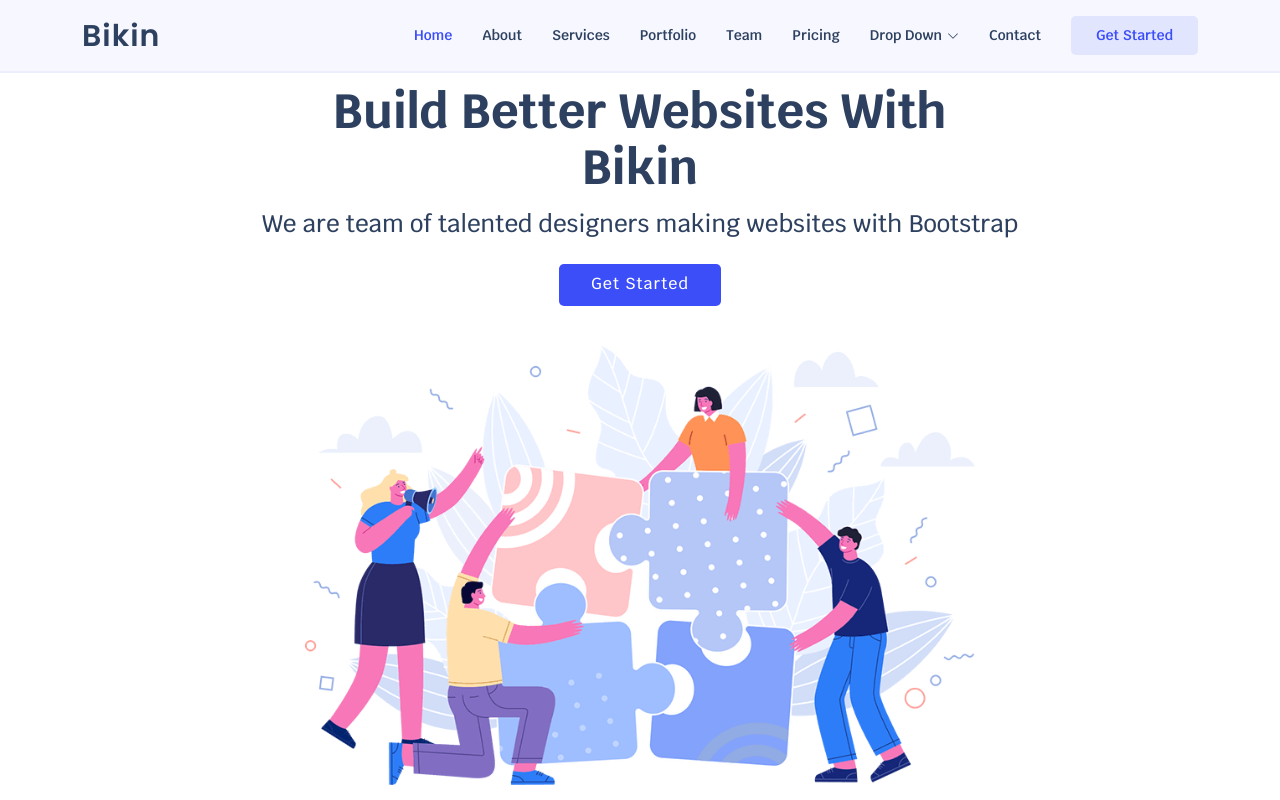
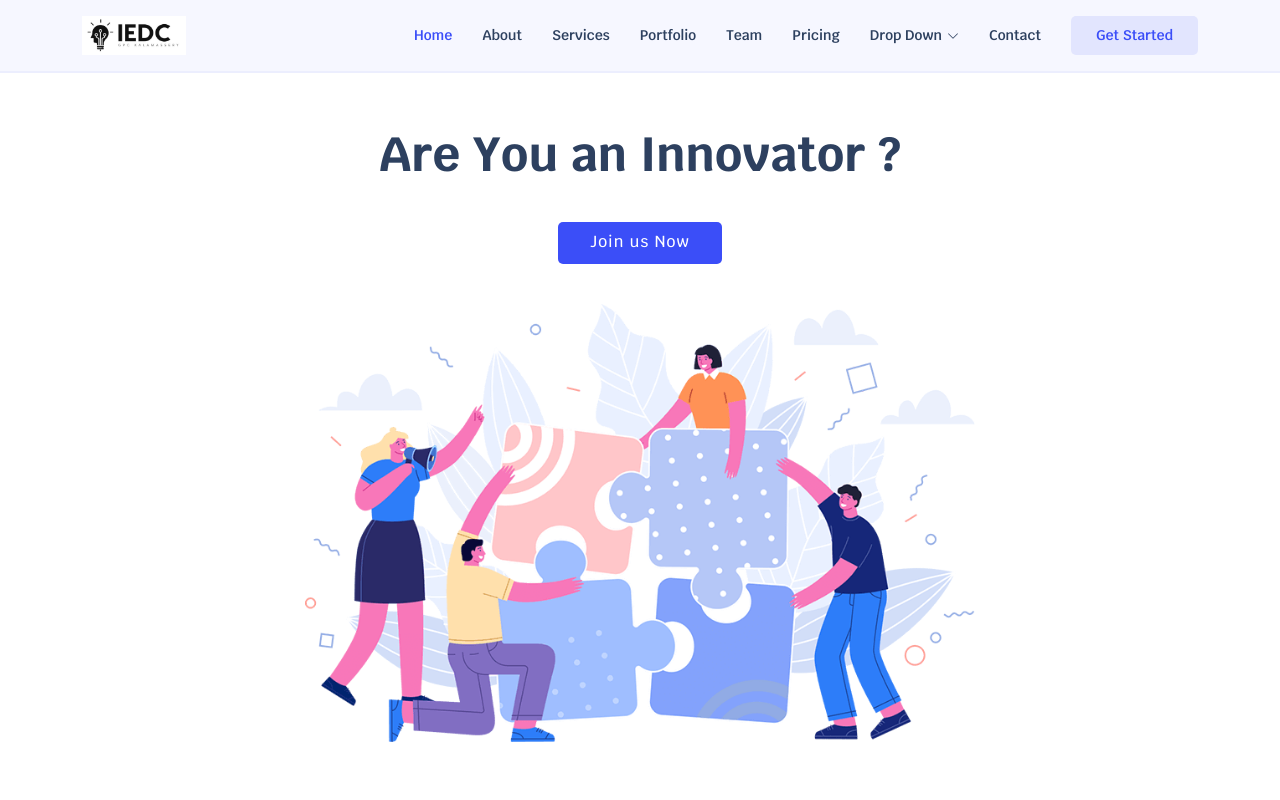
Before and after one commit to nihalmohammedm/iedc, a plain HTML site: page index.html in a window 1280 px wide. Shown: the top 800 px of the page. Drawn offline with nearby package versions, Linux system fonts and the light colour scheme.

Commit message:
added logo and new h1

```diff
--- a/index.html
+++ b/index.html
@@ -34,9 +34,9 @@
   <header id="header" class="fixed-top">
     <div class="container d-flex align-items-center justify-content-between">
 
-      <h1 class="logo"><a href="index.html">Bikin</a></h1>
+      <!--h1 class="logo"><a href="index.html">IEDC GPC Kalamassery</a></h1> -->
       <!-- Uncomment below if you prefer to use an image logo -->
-      <!-- <a href="index.html" class="logo"><img src="assets/img/logo.png" alt="" class="img-fluid"></a>-->
+      <a href="index.html" class="logo"><img src="assets/img/logo.jpeg" alt="" class="img-fluid"></a>
 
       <nav id="navbar" class="navbar">
         <ul>
@@ -76,9 +76,9 @@
   <section id="hero" class="d-flex align-items-center">
 
     <div class="container d-flex flex-column align-items-center justify-content-center" data-aos="fade-up">
-      <h1>Build Better Websites With Bikin</h1>
-      <h2>We are team of talented designers making websites with Bootstrap</h2>
-      <a href="#about" class="btn-get-started scrollto">Get Started</a>
+      <h1>Are You an Innovator ?</h1>
+      <h2></h2>
+      <a href="#about" class="btn-get-started scrollto">Join us Now</a>
       <img src="assets/img/hero-img.png" class="img-fluid hero-img" alt="" data-aos="zoom-in" data-aos-delay="150">
     </div>
 
```
Also changed, not shown: assets/img/logo.jpeg (added).
